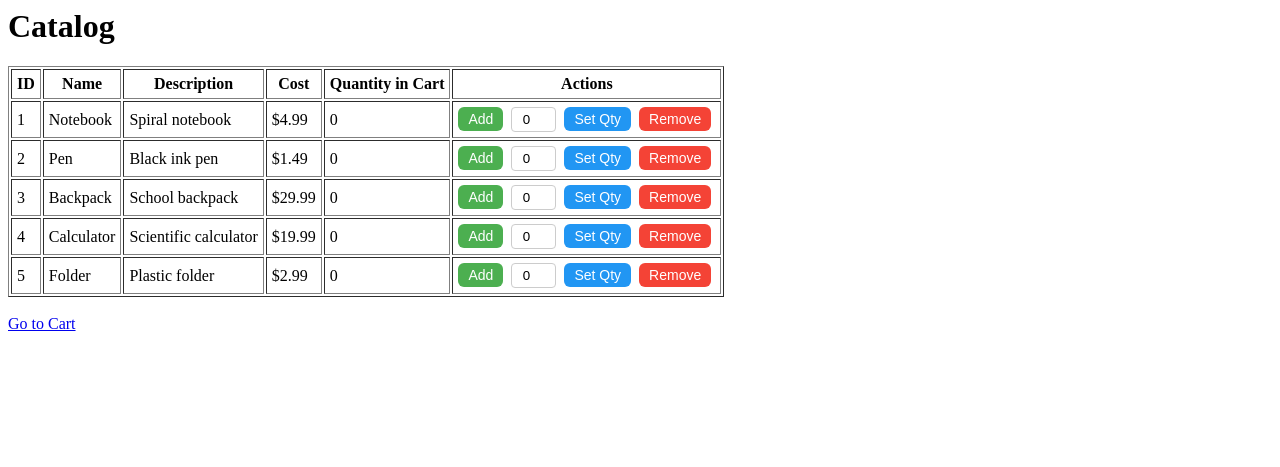
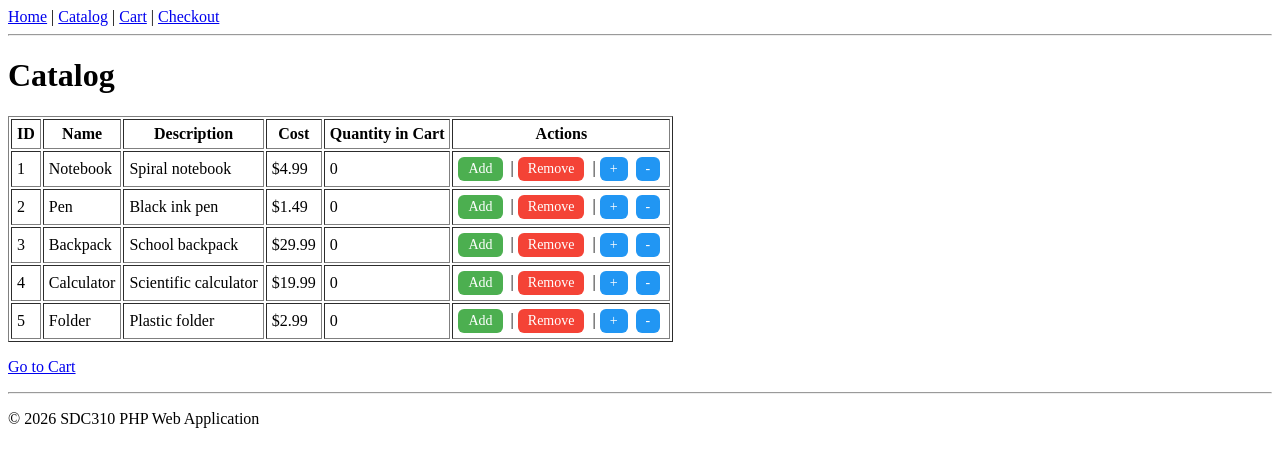
Before and after one commit to Sfayson1/sdc310-php-web-app, a PHP site: page /catalog.php in a window 1280 px wide. Shown: the top 467 px of the page. Run offline with PHP 8.4, Linux system fonts and the light colour scheme; data comes from the database, SQL or seed files in the repository.

Commit message:
Week 3: implement cart CRUD, validation, refactor project structure, and update documentation

```diff
--- /dev/null
+++ b/assets/css/style.css
@@ -0,0 +1,34 @@
+.btn {
+  padding: 4px 10px;
+  border-radius: 6px;
+  border: none;
+  cursor: pointer;
+  font-size: 14px;
+  margin-right: 4px;
+  text-decoration: none;
+  display: inline-block;
+}
+
+.btn-add {
+  background-color: #4CAF50; /* soft green */
+  color: white;
+}
+
+.btn-set {
+  background-color: #2196F3; /* soft blue */
+  color: white;
+}
+
+.btn-remove {
+  background-color: #f44336; /* soft red */
+  color: white;
+}
+
+.qty-input {
+  width: 45px;
+  padding: 4px;
+  text-align: center;
+  border-radius: 4px;
+  border: 1px solid #ccc;
+  margin-right: 4px;
+}
--- a/catalog.php
+++ b/catalog.php
@@ -1,110 +1,96 @@
 <?php
 session_start();
-include "db.php";
 
-if (!isset($_SESSION['cart'])) {
-    $_SESSION['cart'] = [];
-}
+require_once "config/db.php";
+require_once "includes/products.php";
+require_once "includes/cart_helpers.php";
 
-if (isset($_GET['action']) && isset($_GET['id'])) {
-    $id = $_GET['id'];
+initCart();
 
-    if (!isset($_SESSION['cart'][$id])) {
-        $_SESSION['cart'][$id] = 0;
-    }
+// Validate action + id safely
+$allowedActions = ["add", "remove", "increase", "decrease"];
+$action = $_GET['action'] ?? null;
+$idRaw = $_GET['id'] ?? null;
 
-    if ($_GET['action'] == "add") {
-        $_SESSION['cart'][$id]++;
-    }
+$message = "";
 
-    if ($_GET['action'] == "remove") {
-        $_SESSION['cart'][$id] = 0;
-    }
+if ($action !== null || $idRaw !== null) {
+    if (!in_array($action, $allowedActions, true)) {
+        $message = "Invalid action requested.";
+    } elseif (!ctype_digit($idRaw)) {
+        $message = "Invalid product ID.";
+    } else {
+        $id = (int)$idRaw;
 
-    if ($_GET['action'] == "set" && isset($_GET['qty'])) {
-        $qty = intval($_GET['qty']);
-        $_SESSION['cart'][$id] = max(0, $qty);
+        // Make sure product exists
+        $product = getProductById($conn, $id);
+        if (!$product) {
+            $message = "Product not found.";
+        } else {
+            // Perform action
+            if ($action === "add") addToCart($id);
+            if ($action === "remove") removeFromCart($id);
+            if ($action === "increase") increaseQty($id);
+            if ($action === "decrease") decreaseQty($id);
+        }
     }
 }
 
-// Get products
-$result = $conn->query("SELECT * FROM products");
+$result = getAllProducts($conn);
 ?>
 
+<!DOCTYPE html>
+<html>
+<head>
+  <meta charset="UTF-8">
+  <title>Catalog</title>
+</head>
+<body>
 
-<style>
-    .btn {
-        padding: 4px 10px;
-        border-radius: 6px;
-        border: none;
-        cursor: pointer;
-        font-size: 14px;
-        margin-right: 4px;
-        text-decoration: none;
-        display: inline-block;
-    }
+<?php include "includes/header.php"; ?>
+<?php include "includes/nav.php"; ?>
 
-    .btn-add {
-        background-color: #4CAF50; /* soft green */
-        color: white;
-    }
-
-    .btn-set {
-        background-color: #2196F3; /* soft blue */
-        color: white;
-    }
-
-    .btn-remove {
-        background-color: #f44336; /* soft red */
-        color: white;
-    }
-
-    .qty-input {
-        width: 45px;
-        padding: 4px;
-        text-align: center;
-        border-radius: 4px;
-        border: 1px solid #ccc;
-        margin-right: 4px;
-    }
-</style>
 
 <h1>Catalog</h1>
 
+<?php if ($message): ?>
+  <p><strong><?= htmlspecialchars($message) ?></strong></p>
+<?php endif; ?>
+
 <table border="1" cellpadding="5">
 <tr>
-    <th>ID</th>
-    <th>Name</th>
-    <th>Description</th>
-    <th>Cost</th>
-    <th>Quantity in Cart</th>
-    <th>Actions</th>
+  <th>ID</th>
+  <th>Name</th>
+  <th>Description</th>
+  <th>Cost</th>
+  <th>Quantity in Cart</th>
+  <th>Actions</th>
 </tr>
 
 <?php while ($row = $result->fetch_assoc()):
-    $qty = $_SESSION['cart'][$row['product_id']] ?? 0;
+  $pid = (int)$row['product_id'];
+  $qty = getCartQty($pid);
 ?>
 <tr>
-    <td><?= $row['product_id'] ?></td>
-    <td><?= $row['name'] ?></td>
-    <td><?= $row['description'] ?></td>
-    <td>$<?= number_format($row['cost'], 2) ?></td>
-    <td><?= $qty ?></td>
-    <td>
-        <a href="catalog.php?action=add&id=<?= $row['product_id'] ?>"><button class="btn btn-add">Add</button></a>
-    <form action="catalog.php" method="GET" style="display:inline;">
-        <input type="hidden" name="id" value="<?php echo $row['product_id']; ?>">
-        <input type="number" name="qty" class="qty-input" min="0" value="0">
-        <button type="submit" name="action" value="set" class="btn btn-set">Set Qty</button>
-    </form>
+  <td><?= $pid ?></td>
+  <td><?= htmlspecialchars($row['name']) ?></td>
+  <td><?= htmlspecialchars($row['description']) ?></td>
+  <td>$<?= number_format((float)$row['cost'], 2) ?></td>
+  <td><?= $qty ?></td>
+  <td>
+<a class="btn btn-add" href="catalog.php?action=add&id=<?= $pid ?>">Add</a> |
+<a class="btn btn-remove" href="catalog.php?action=remove&id=<?= $pid ?>">Remove</a> |
+<a class="btn btn-set" href="catalog.php?action=increase&id=<?= $pid ?>">+</a>
+<a class="btn btn-set" href="catalog.php?action=decrease&id=<?= $pid ?>">-</a>
 
-    <a href="catalog.php?action=remove&id=<?php echo $row['product_id']; ?>">
-        <button class="btn btn-remove">Remove</button>
-    </a>
-    </td>
+  </td>
 </tr>
 <?php endwhile; ?>
 </table>
 
-<br>
-<a href="cart.php">Go to Cart</a>
+<p><a href="cart.php">Go to Cart</a></p>
+
+<?php include "includes/footer.php"; ?>
+
+</body>
+</html>
--- /dev/null
+++ b/includes/cart_helpers.php
@@ -0,0 +1,32 @@
+<?php
+
+function initCart(): void {
+    if (!isset($_SESSION['cart'])) {
+        $_SESSION['cart'] = [];
+    }
+}
+
+function getCartQty(int $productId): int {
+    return $_SESSION['cart'][$productId] ?? 0;
+}
+
+function addToCart(int $productId): void {
+    $_SESSION['cart'][$productId] = getCartQty($productId) + 1;
+}
+
+function increaseQty(int $productId): void {
+    addToCart($productId);
+}
+
+function decreaseQty(int $productId): void {
+    $newQty = max(0, getCartQty($productId) - 1);
+    $_SESSION['cart'][$productId] = $newQty;
+}
+
+function removeFromCart(int $productId): void {
+    $_SESSION['cart'][$productId] = 0;
+}
+
+function clearCart(): void {
+    $_SESSION['cart'] = [];
+}
--- /dev/null
+++ b/includes/footer.php
@@ -0,0 +1,6 @@
+<hr>
+<footer>
+  <p>&copy; <?php echo date("Y"); ?> SDC310 PHP Web Application</p>
+</footer>
+</body>
+</html>
--- /dev/null
+++ b/includes/header.php
@@ -0,0 +1,8 @@
+<!DOCTYPE html>
+<html>
+<head>
+  <meta charset="UTF-8">
+  <title>SDC310 PHP Web App</title>
+<link rel="stylesheet" href="/shopping_cart/assets/css/style.css">
+</head>
+<body>
--- /dev/null
+++ b/includes/nav.php
@@ -0,0 +1,7 @@
+<nav>
+  <a href="index.php">Home</a> |
+  <a href="catalog.php">Catalog</a> |
+  <a href="cart.php">Cart</a> |
+  <a href="checkout.php">Checkout</a>
+</nav>
+<hr>
--- /dev/null
+++ b/includes/products.php
@@ -0,0 +1,15 @@
+<?php
+
+function getAllProducts(mysqli $conn): mysqli_result {
+    return $conn->query("SELECT * FROM products ORDER BY product_id");
+}
+
+function getProductById(mysqli $conn, int $id): ?array {
+    $stmt = $conn->prepare("SELECT * FROM products WHERE product_id = ?");
+    $stmt->bind_param("i", $id);
+    $stmt->execute();
+    $result = $stmt->get_result();
+    $product = $result->fetch_assoc();
+    $stmt->close();
+    return $product ?: null;
+}
```
Also changed, not shown: cart.php (+38 -20 lines), checkout.php (added, +21 -0 lines), index.php (added, +27 -0 lines), README.md, config/db.php (renamed from db.php), 2 other files.
